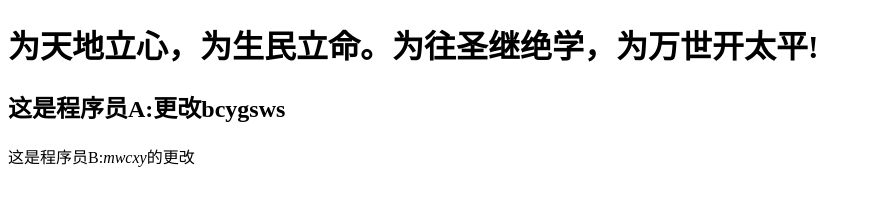
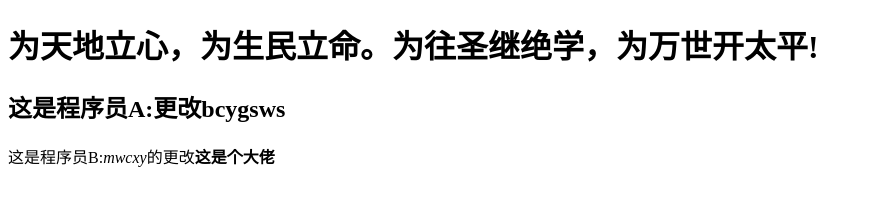
Before and after one commit to bcygsws/gitdemo1, a plain HTML site: page index.html in a window 1280 px wide. Shown: the whole page, without its empty margins (0-871 px from the left). Drawn offline with Linux system fonts and the light colour scheme.

Commit message:
程序B:mwcxy测试完成

```diff
--- a/index.html
+++ b/index.html
@@ -9,6 +9,6 @@
 <body>
   <h1>为天地立心，为生民立命。为往圣继绝学，为万世开太平!</h1>
   <h2>这是程序员A:更改bcygsws</h2>
-  <p>这是程序员B:<i>mwcxy</i>的更改</p>
+  <p>这是程序员B:<i>mwcxy</i>的更改<b>这是个大佬</b></p>
 </body>
 </html>
```
